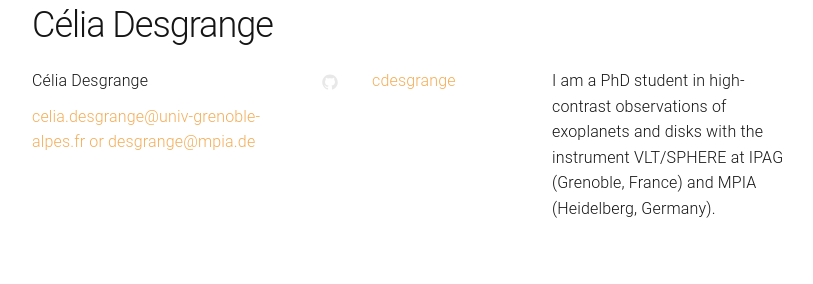
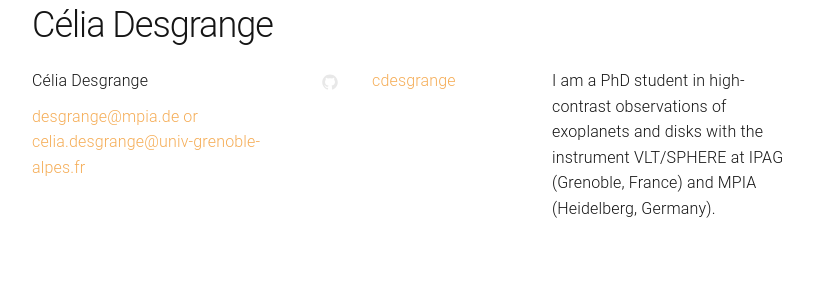
Before and after one commit to cdesgrange/cdesgrange.github.io, a Jekyll site: the page built from index.html, in a window 1280 px wide. Shown: the part 756-1040 px from the top of the page, without its empty margins (228-1041 px from the left). Built offline with Jekyll 4.4.1, drawn with Linux system fonts in a browser that asks for light colours.

Commit message:
updated mails (reverse order)

```diff
--- a/_config.yml
+++ b/_config.yml
@@ -1,6 +1,6 @@
 # Site settings
 title: Célia Desgrange
-email: celia.desgrange@univ-grenoble-alpes.fr or desgrange@mpia.de
+email: desgrange@mpia.de or celia.desgrange@univ-grenoble-alpes.fr
 #email: desgrange@mpia.de
 description: > # this means to ignore newlines until "baseurl:"
   I am a PhD student in high-contrast observations of exoplanets and disks with the instrument VLT/SPHERE at IPAG (Grenoble, France) and MPIA (Heidelberg, Germany).
```
